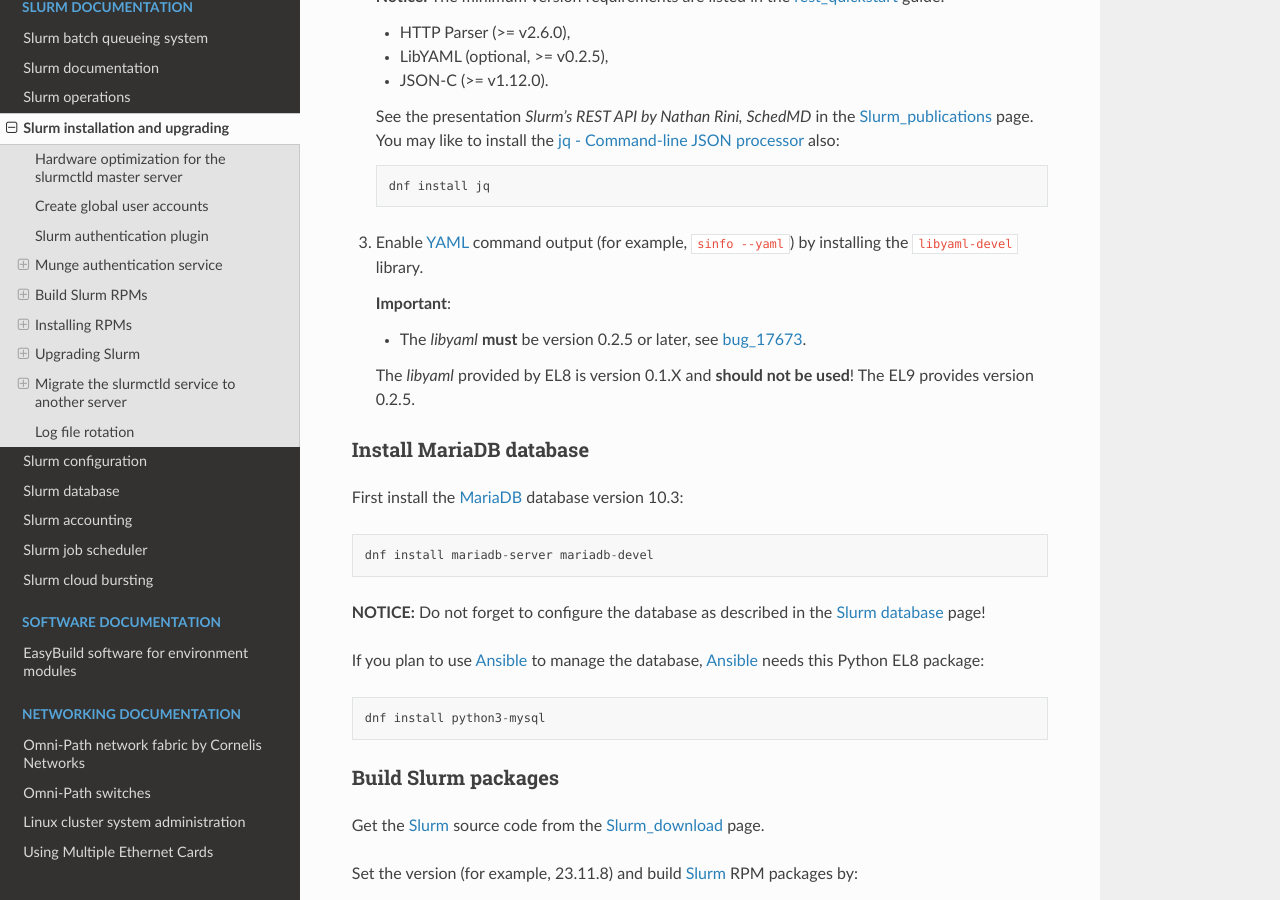
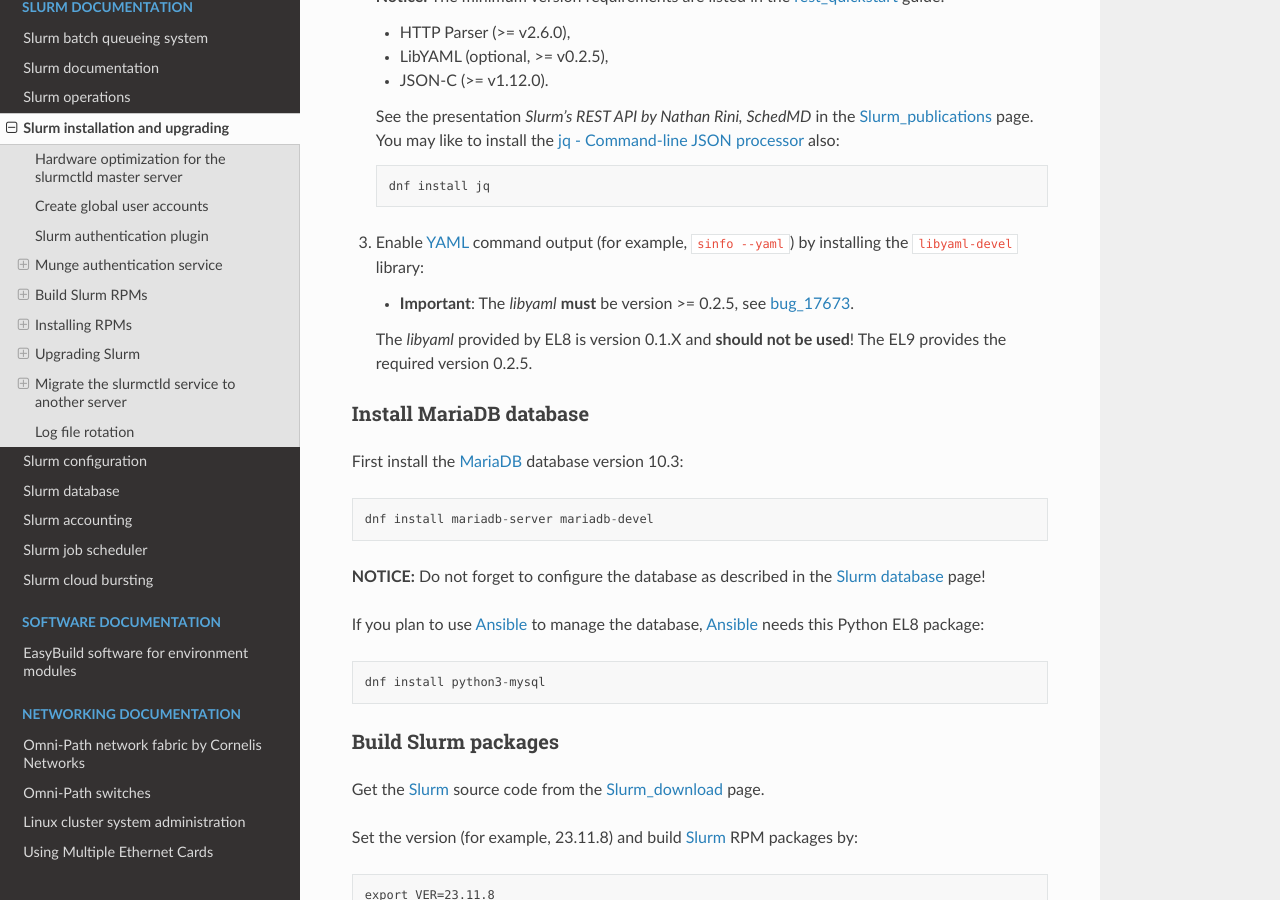
Before and after one commit to OleHolmNielsen/Niflheim_system, a Sphinx documentation site: the page built from docs/Slurm_installation.rst, in a window 1280 px wide and 900 px high, scrolled down 6416 px. Built offline with Sphinx 7.4.7 and the Read the Docs theme 2.0.0, drawn with Linux system fonts in a browser that asks for light colours.

Commit message:
Minor edit

```diff
--- a/docs/Slurm_installation.rst
+++ b/docs/Slurm_installation.rst
@@ -293,14 +293,12 @@
 
      dnf install jq
 
-3. Enable YAML_ command output (for example, ``sinfo --yaml``) by installing the ``libyaml-devel`` library.
+3. Enable YAML_ command output (for example, ``sinfo --yaml``) by installing the ``libyaml-devel`` library:
 
-   **Important**:
-
-   * The `libyaml` **must** be version 0.2.5 or later, see bug_17673_.
+   * **Important**: The `libyaml` **must** be version >= 0.2.5, see bug_17673_.
 
    The `libyaml` provided by EL8 is version 0.1.X and **should not be used**!
-   The EL9 provides version 0.2.5.
+   The EL9 provides the required version 0.2.5.
 
 .. _IPMI: https://en.wikipedia.org/wiki/Intelligent_Platform_Management_Interface
 .. _slurmrestd: https://slurm.schedmd.com/rest.html
```
